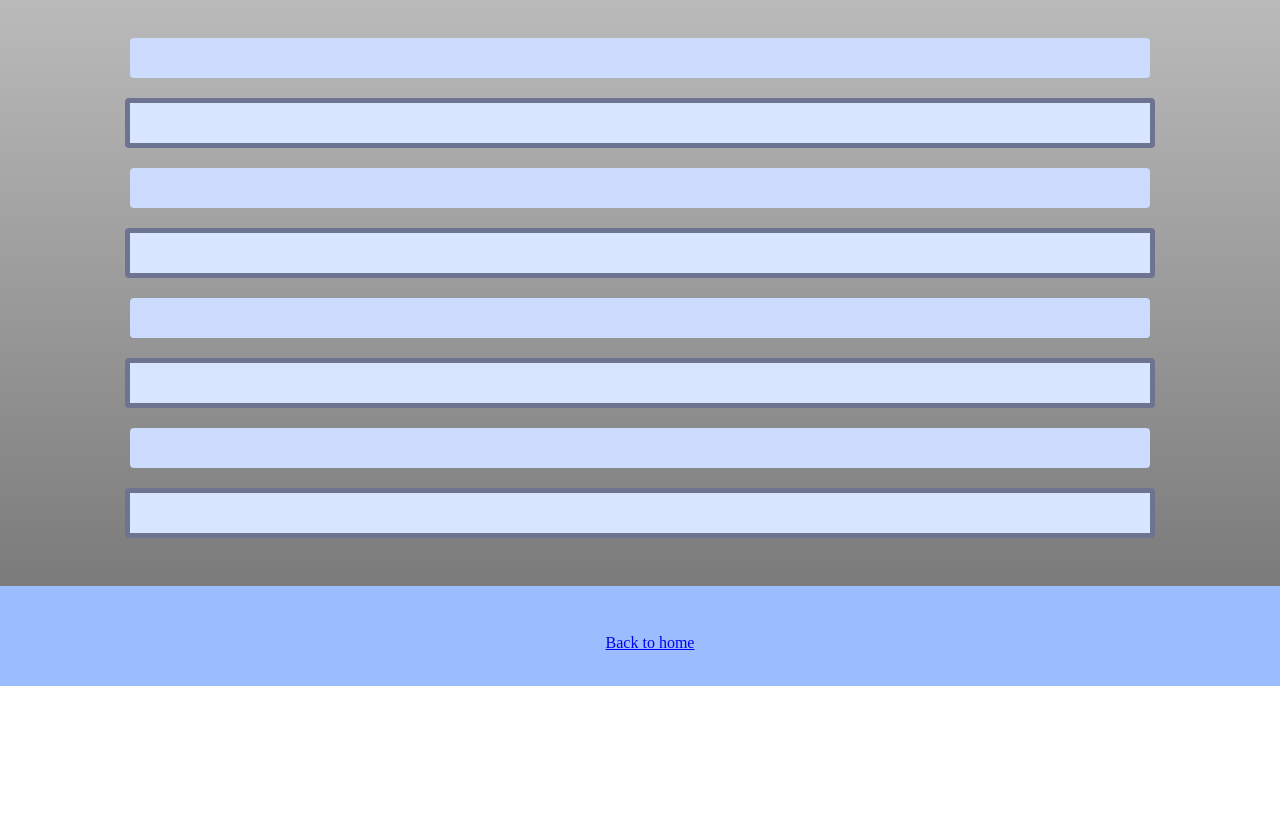
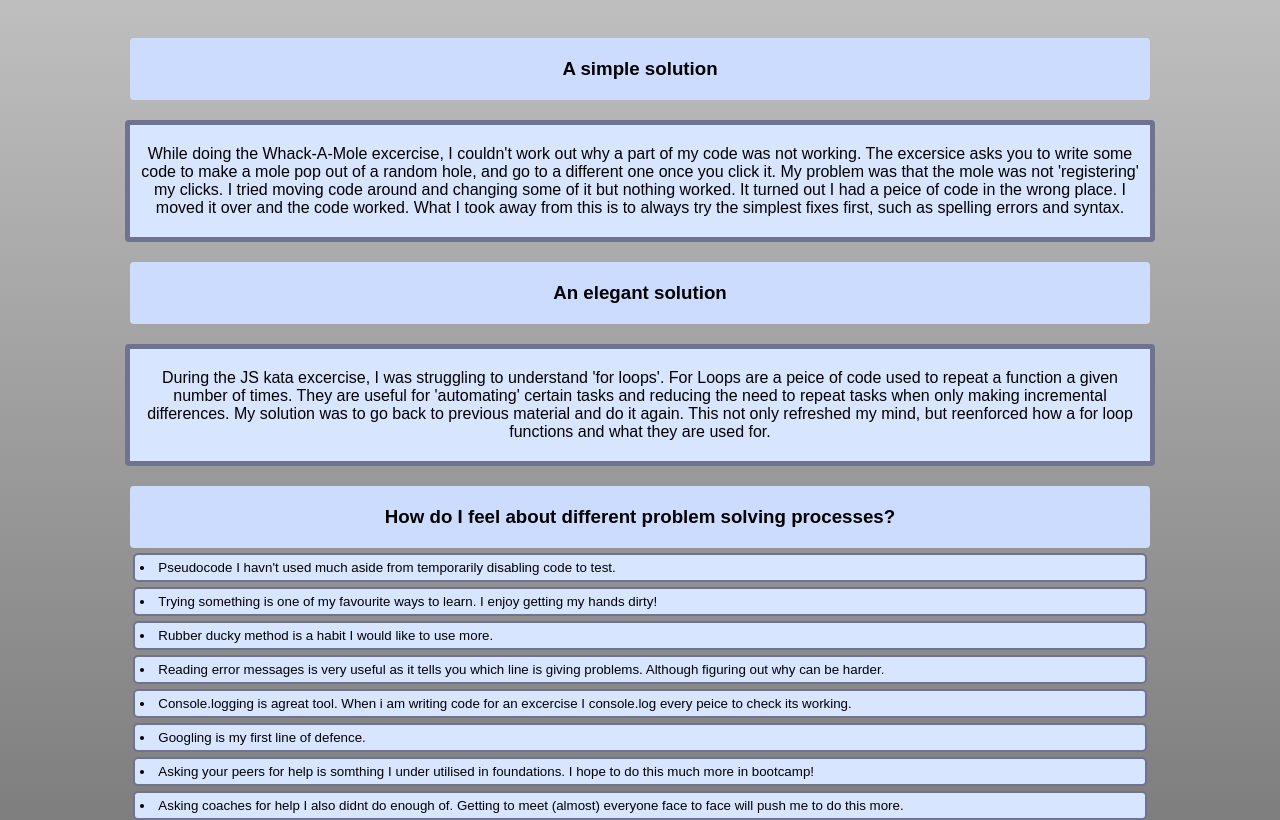
Before and after one commit to cody-ilg/cody-ilg.github.io, a plain HTML site: page blog/Problem-solving.html in a window 1280 px wide. Shown: the part 136-956 px from the top of the page. Before the commit the page ends 822 px from the top, so only its background shows below. Drawn offline with Linux system fonts and the light colour scheme.

Commit message:
cody-ilg updated blog 6+7

```diff
--- a/blog/Problem-solving.html
+++ b/blog/Problem-solving.html
@@ -4,14 +4,59 @@
   </head>
   <body>
     <h1>Problem Solving</h1>
-    <h3></h3>
-    <p></p>
-    <h3></h3>
-    <p></p>
-    <h3></h3>
-    <p></p>
-    <h3></h3>
-    <p></p>
+    <h3>A simple solution</h3>
+    <p>
+      While doing the Whack-A-Mole excercise, I couldn't work out why a part of
+      my code was not working. The excersice asks you to write some code to make
+      a mole pop out of a random hole, and go to a different one once you click
+      it. My problem was that the mole was not 'registering' my clicks. I tried
+      moving code around and changing some of it but nothing worked. It turned
+      out I had a peice of code in the wrong place. I moved it over and the code
+      worked. What I took away from this is to always try the simplest fixes
+      first, such as spelling errors and syntax.
+    </p>
+    <h3>An elegant solution</h3>
+    <p>
+      During the JS kata excercise, I was struggling to understand 'for loops'.
+      For Loops are a peice of code used to repeat a function a given number of
+      times. They are useful for 'automating' certain tasks and reducing the
+      need to repeat tasks when only making incremental differences. My solution
+      was to go back to previous material and do it again. This not only
+      refreshed my mind, but reenforced how a for loop functions and what they
+      are used for.
+    </p>
+    <h3>How do I feel about different problem solving processes?</h3>
+
+    <li>
+      Pseudocode I havn't used much aside from temporarily disabling code to
+      test.
+    </li>
+    <li>
+      Trying something is one of my favourite ways to learn. I enjoy getting my
+      hands dirty!
+    </li>
+    <li>Rubber ducky method is a habit I would like to use more.</li>
+    <li>
+      Reading error messages is very useful as it tells you which line is giving
+      problems. Although figuring out why can be harder.
+    </li>
+    <li>
+      Console.logging is agreat tool. When i am writing code for an excercise I
+      console.log every peice to check its working.
+    </li>
+    <li>Googling is my first line of defence.</li>
+    <li>
+      Asking your peers for help is somthing I under utilised in foundations. I
+      hope to do this much more in bootcamp!
+    </li>
+    <li>
+      Asking coaches for help I also didnt do enough of. Getting to meet
+      (almost) everyone face to face will push me to do this more.
+    </li>
+    <li>
+      Improving your process with reflection has been a great way to help
+      'settle' new concepts.
+    </li>
   </body>
   <footer>
     <a href="../index.html">Back to home</a>
--- a/styles/main.css
+++ b/styles/main.css
@@ -18,6 +18,19 @@ p {
   background: rgb(216, 229, 255);
   border-radius: 4px;
   border: 5px solid rgb(110, 115, 146);
+  font-family: Arial, Helvetica, sans-serif;
+}
+li {
+  max-width: 1000px;
+  width: 80%;
+  margin: auto;
+  margin-top: 5px;
+  padding: 5px 5px 5px 5px;
+  text-align: left;
+  font-size: smaller;
+  background: rgb(216, 229, 255);
+  border-radius: 5px;
+  border: 2px solid rgb(110, 115, 146);
   font-family: Arial, Helvetica, sans-serif;
 }
 h1 {
```
Also changed, not shown: blog/mindset.html (+24 -8 lines).
